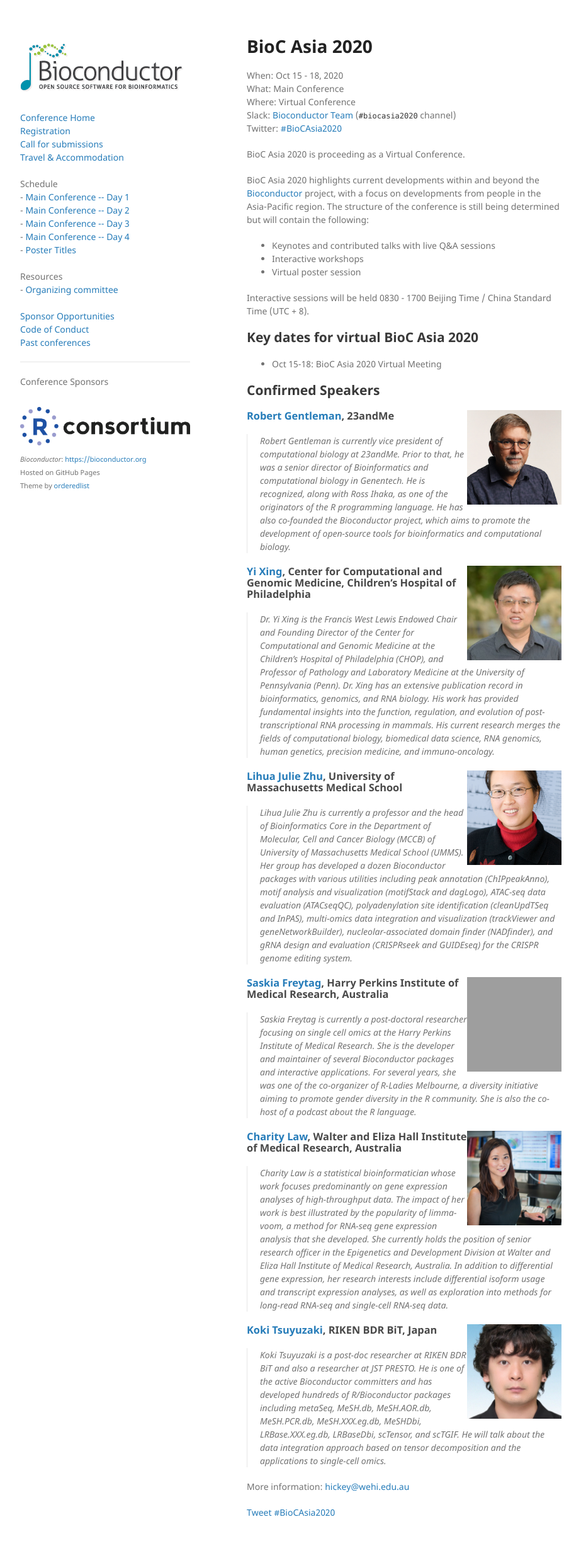
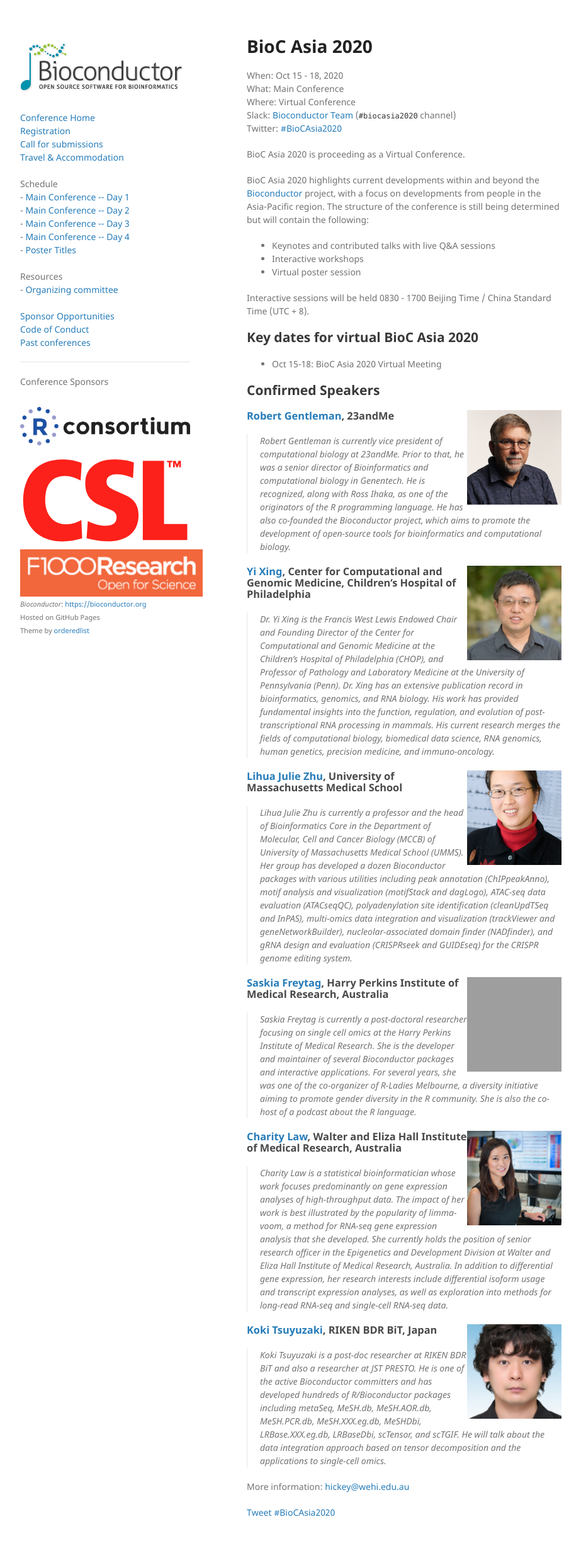
Before and after one commit to Bioconductor/BiocAsia2020, a Jekyll site: the page built from docs/index.md, in a window 1280 px wide. Shown: the whole page at 63% size, without its empty margins (178-1101 px from the left). Built offline with Jekyll 4.4.1, drawn with Linux system fonts in a browser that asks for light colours; grey boxes are pictures that could not be loaded.

Commit message:
Add CSL and F1000 as sponsors

```diff
--- a/docs/_layouts/default.html
+++ b/docs/_layouts/default.html
@@ -64,6 +64,20 @@
                  style="padding: 10px 0px; vertical-align: middle"
                  />
           </a>
+          <a href="https://www.csl.com/">
+            <img src="./images/sponsors/CSL.svg"
+                 alt="CSL"
+                 width="270"
+                 style="padding: 10px 0px; vertical-align: middle"
+                 />
+          </a>
+          <a href="https://f1000research.com/gateways/bioconductor/">
+            <img src="./images/sponsors/F1000R_logo_header.png"
+                 alt="F1000Research"
+                 width="270"
+                 style="padding: 10px 10px; vertical-align: middle; background-color: #f2673c"
+                 />
+          </a>
           <!-- <a href="http://genentech.com/">
             <img src="./images/sponsors/genentech.jpg"
                  alt="Genentech"
@@ -102,13 +116,6 @@
                  />
           </a>
           <br />
-          <a href="https://f1000research.com/gateways/bioconductor/">
-            <img src="./images/sponsors/F1000R_logo_header.png"
-                 alt="F1000Research"
-                 width="270"
-                 style="padding: 10px 10px; vertical-align: middle; background-color: #f2673c"
-                 />
-          </a>
           <br />
           <a href="https://www.roswellpark.org/">
             <img src="./images/sponsors/rpci-logo_1.png"
```
Also changed, not shown: docs/images/sponsors/CSL.svg (added), docs/images/sponsors/F1000R_logo_header.png (added).
